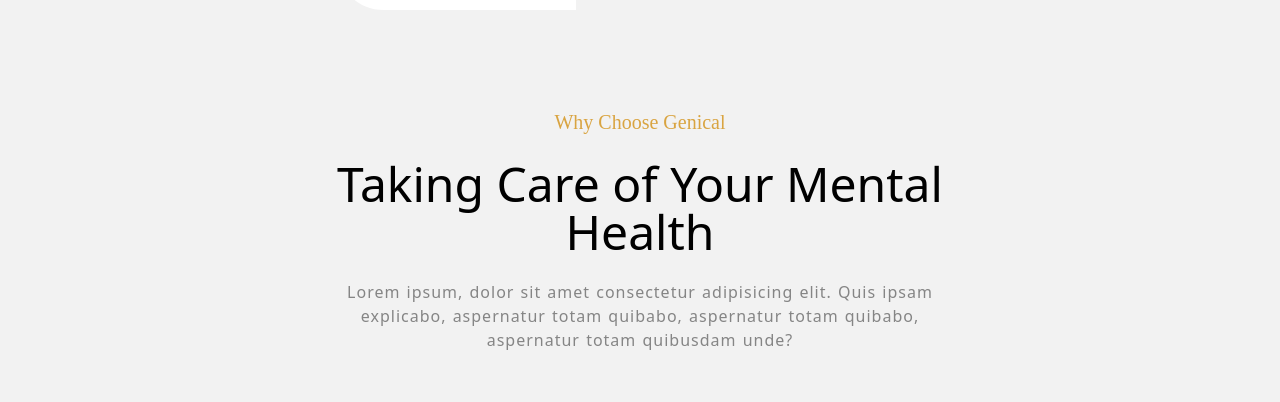
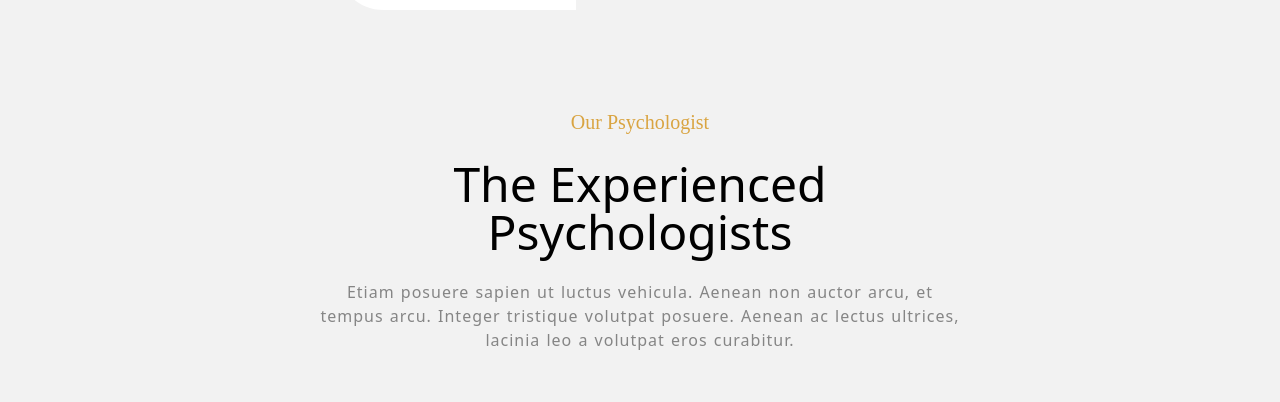
Before and after one commit to paldebarun/Abhil, a React (Vite) app in the folder client/: page /aboutus in a window 1280 px wide. Shown: the part 2619-3021 px from the top of the page. Built offline with nearby package versions, Linux system fonts and the light colour scheme.

Commit message:
some issue fixed

```diff
--- a/client/src/components/AboutUs/AboutUs.jsx
+++ b/client/src/components/AboutUs/AboutUs.jsx
@@ -314,14 +314,14 @@ const ExperiencedPeople = () => {
     },
   ];
   return (
-    <div className=" px-5 lg:px-[4rem] xl:px-[6rem] mb-[8rem]">
+    <div className=" px-5 lg:px-[4rem] xl:px-[6rem] pb-[8rem]">
       <div className="lg:w-[60%] mx-auto mb-[4rem]">
         <h3 className="font-[cursive] text-secondary_color text-xl  my-4 text-center">
-          Why Choose Genical
+          Our Psychologist
         </h3>
 
         <h1 className="opacity-0 animate-slideup font-medium text-3xl lg:text-5xl my-6  text-center">
-          Taking Care of Your Mental Health
+          The Experienced Psychologists
         </h1>
 
         <p
@@ -331,9 +331,9 @@ const ExperiencedPeople = () => {
             wordSpacing: "1px",
           }}
         >
-          Lorem ipsum, dolor sit amet consectetur adipisicing elit. Quis ipsam
-          explicabo, aspernatur totam quibabo, aspernatur totam quibabo,
-          aspernatur totam quibusdam unde?
+          Etiam posuere sapien ut luctus vehicula. Aenean non auctor arcu, et
+          tempus arcu. Integer tristique volutpat posuere. Aenean ac lectus
+          ultrices, lacinia leo a volutpat eros curabitur.
         </p>
       </div>
 
```
